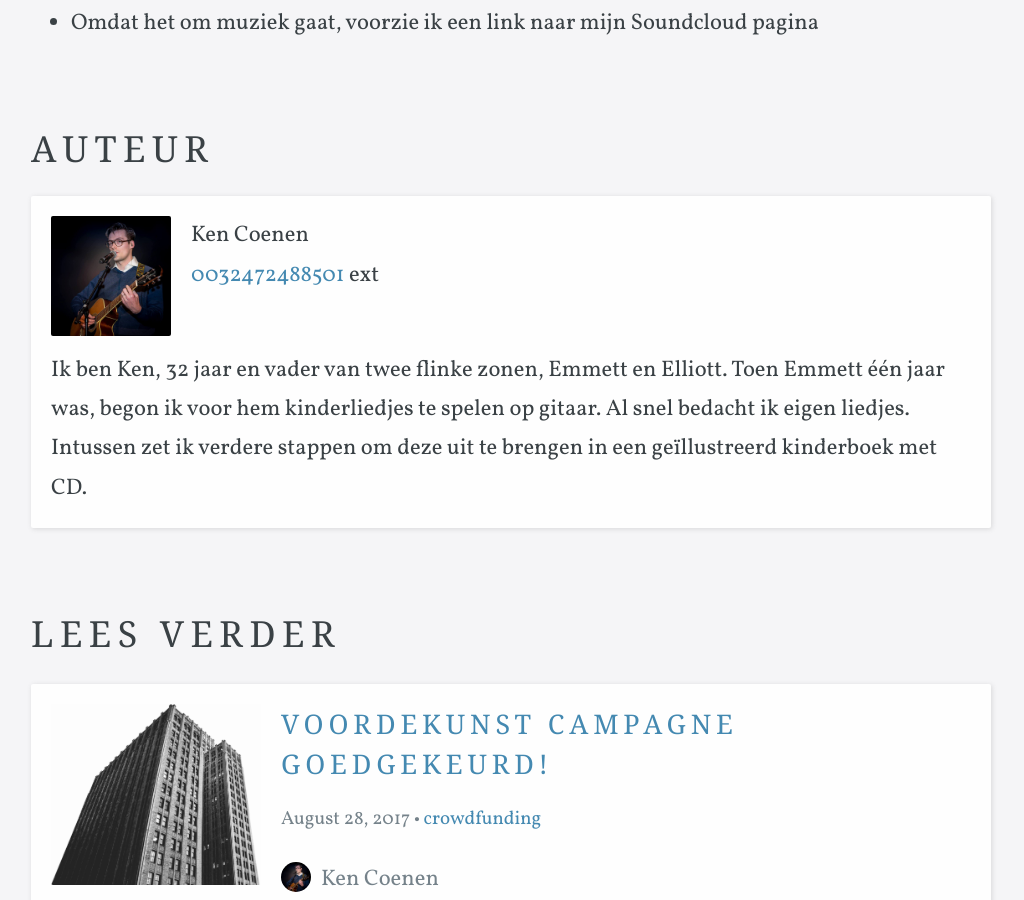
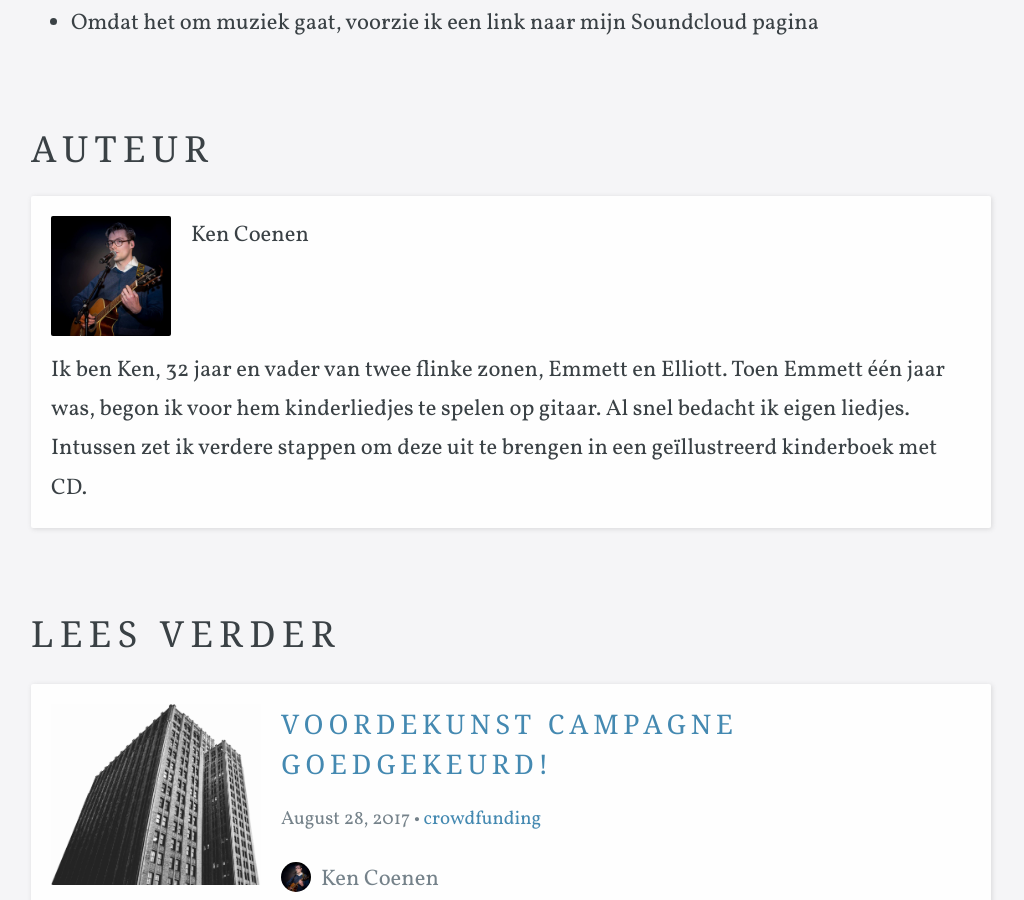
Before and after one commit to kencoenen/tinnensoldaatje, a Jekyll site: the page built from _posts/2017-08-26-crowdfunding-project-aangevraagd.md, in a window 1280 px wide and 900 px high, scrolled down 1514 px. Shown: the whole window, without its empty margins (129-1153 px from the left). Built offline with Jekyll 4.4.1, drawn with Linux system fonts in a browser that asks for light colours; some web fonts are replaced.

Commit message:
Telefoon verwijderd bij auteur

```diff
--- a/_includes/author.html
+++ b/_includes/author.html
@@ -4,9 +4,6 @@
 	</div>
 	<ul class="staff-info">
 		<li>{{ include.member.name }}</li>
-		{% if site.data.company.contact_phone_number %}
-		<li><a href="tel:{{ site.data.company.contact_phone_number }}">{{ site.data.company.contact_phone_number }}</a>  ext {{ include.member.phone_extension }}</p></li>
-		{% endif %}
 	</ul>
 </div>
 
```
